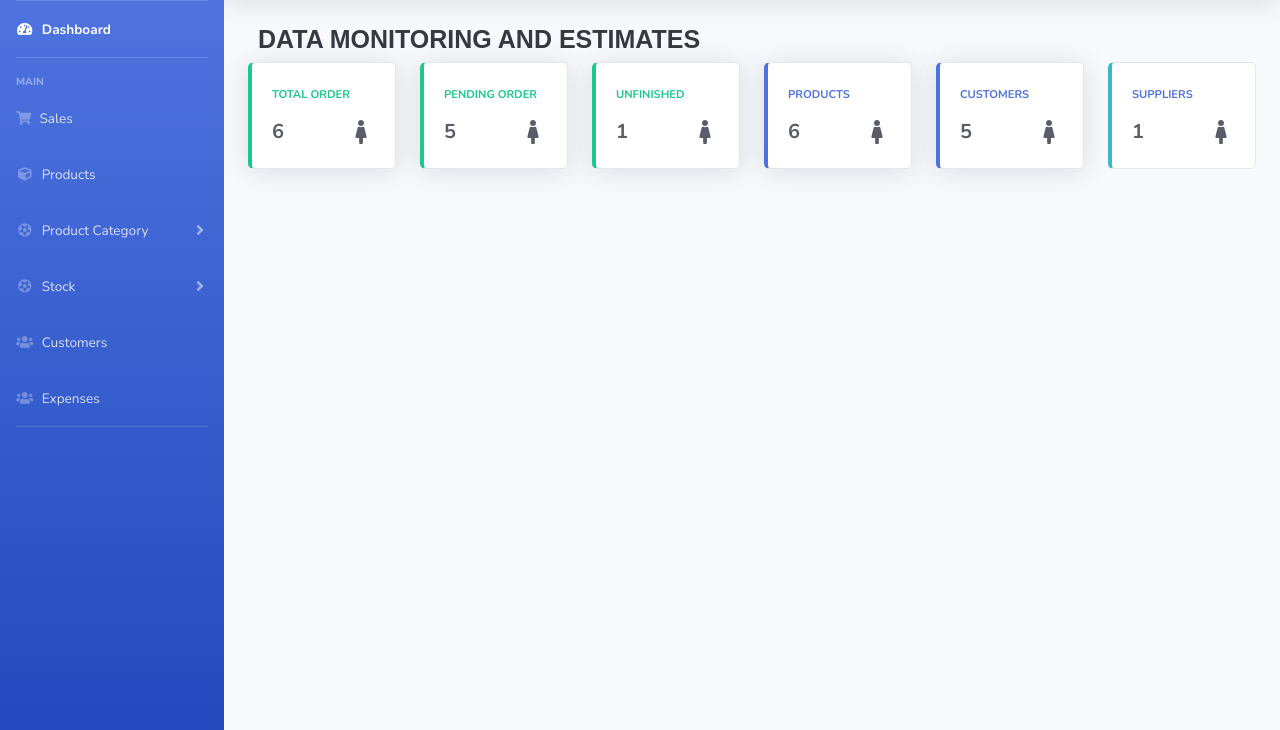
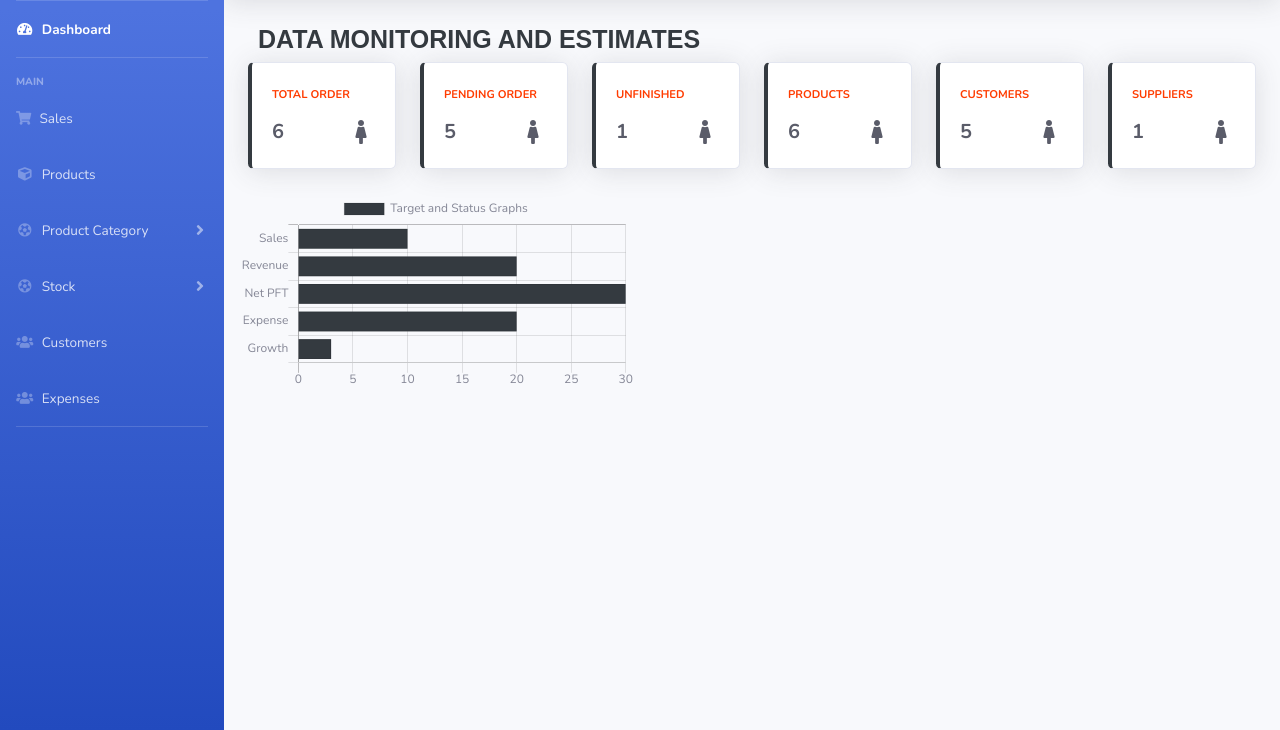
Before and after one commit to mariannejordan20/BizmaPOS, a PHP site: page / in a window 1280 px wide. Shown: the part 70-800 px from the top of the page. Run offline with PHP 8.4, Linux system fonts and the light colour scheme; a user stored in the database is signed in; data comes from the database, SQL or seed files in the repository.

Commit message:
changed dashboard

```diff
--- a/header.php
+++ b/header.php
@@ -21,5 +21,8 @@
     <!-- Custom styles for this template-->
     <link href="css/sb-admin-2.min.css" rel="stylesheet">
 
+    <link rel="stylesheet" href="style2.css">
+    <script src="https://cdn.jsdelivr.net/npm/chart.js"></script>
+
 
 </head>
--- a/index.php
+++ b/index.php
@@ -45,6 +45,12 @@ include('connection.php');
             <div id="content">
 <head>
     <title> Login Form Design </title>
+    <style>
+    .border-left-primary-custom {
+        border-left-color: #343a40;
+        border-left-width: 4px;
+    }
+</style>
 
 </head>
                 <!-- Topbar -->
@@ -110,11 +116,11 @@ include('connection.php');
 
                         <!-- Earnings (Monthly) Card Example -->
                         <div class="col-xl-2 col-md-6 mb-4">
-                            <div class="card border-left-success shadow h-100 py-1">
+                            <div class="card border-left-primary-custom shadow h-100 py-1">
                                 <div class="card-body">
                                     <div class="row no-gutters align-items-center">
                                         <div class="col mr-2">
-                                            <div class="text-xs font-weight-bold text-success text-uppercase mb-3">
+                                            <div class="text-xs font-weight-bold text-uppercase mb-3" style="color: #ff3c00">
                                                 TOTAL ORDER</div>
                                                 <div class="h5 mb-0 font-weight-bold text-gray-800">
                                                     <?php
@@ -139,11 +145,11 @@ include('connection.php');
 
                         <!-- Earnings (Monthly) Card Example -->
                         <div class="col-xl-2 col-md-6 mb-4">
-                            <div class="card border-left-success shadow h-100 py-1">
+                            <div class="card border-left-primary-custom shadow h-100 py-1">
                                 <div class="card-body">
                                     <div class="row no-gutters align-items-center">
                                         <div class="col mr-2">
-                                            <div class="text-xs font-weight-bold text-success text-uppercase mb-3">
+                                            <div class="text-xs font-weight-bold text-uppercase mb-3" style="color: #ff3c00">
                                                 PENDING ORDER</div>
                                             <div class="h5 mb-0 font-weight-bold text-gray-800">
                                                  <?php
@@ -170,11 +176,11 @@ include('connection.php');
 
                         <!-- Earnings (Monthly) Card Example -->
                        <div class="col-xl-2 col-md-6 mb-4">
-                            <div class="card border-left-success shadow h-100 py-1">
+                            <div class="card border-left-primary-custom shadow h-100 py-1">
                                 <div class="card-body">
                                     <div class="row no-gutters align-items-center">
                                         <div class="col mr-2">
-                                            <div class="text-xs font-weight-bold text-success text-uppercase mb-3">
+                                            <div class="text-xs font-weight-bold text-uppercase mb-3" style="color: #ff3c00">
                                                 UNFINISHED</div>
                                             <div class="h5 mb-0 font-weight-bold text-gray-800">
                                                  <?php
@@ -200,11 +206,11 @@ include('connection.php');
                         </div>
 
                         <div class="col-xl-2 col-md-6 mb-4">
-                            <div class="card border-left-primary shadow h-100 py-1">
+                            <div class="card border-left-primary-custom shadow h-100 py-1">
                                 <div class="card-body">
                                     <div class="row no-gutters align-items-center">
                                         <div class="col mr-2">
-                                            <div class="text-xs font-weight-bold text-primary text-uppercase mb-3">
+                                            <div class="text-xs font-weight-bold text-uppercase mb-3" style="color: #ff3c00">
                                                 PRODUCTS</div>
                                                 <div class="h5 mb-0 font-weight-bold text-gray-800">
                                                     <?php
@@ -229,11 +235,11 @@ include('connection.php');
 
                         <!-- Earnings (Monthly) Card Example -->
                         <div class="col-xl-2 col-md-6 mb-4">
-                            <div class="card border-left-primary shadow h-100 py-1">
+                            <div class="card border-left-primary-custom shadow h-100 py-1">
                                 <div class="card-body">
                                     <div class="row no-gutters align-items-center">
                                         <div class="col mr-2">
-                                            <div class="text-xs font-weight-bold text-primary text-uppercase mb-3">
+                                            <div class="text-xs font-weight-bold text-uppercase mb-3" style="color: #ff3c00">
                                                 CUSTOMERS</div>
                                             <div class="h5 mb-0 font-weight-bold text-gray-800">
                                                  <?php
@@ -260,11 +266,11 @@ include('connection.php');
 
                         <!-- Earnings (Monthly) Card Example -->
                        <div class="col-xl-2 col-md-6 mb-4">
-                            <div class="card border-left-info primary h-100 py-1">
+                            <div class="card border-left-primary-custom shadow h-100 py-1">
                                 <div class="card-body">
                                     <div class="row no-gutters align-items-center">
                                         <div class="col mr-2">
-                                            <div class="text-xs font-weight-bold text-primary text-uppercase mb-3">
+                                            <div class="text-xs font-weight-bold text-uppercase mb-3" style="color: #ff3c00">
                                                 SUPPLIERS</div>
                                             <div class="h5 mb-0 font-weight-bold text-gray-800">
                                                  <?php
@@ -292,6 +298,13 @@ include('connection.php');
                     <div class="col-xl-12 col-md-12 mb-12">
 
 
+                    </div>
+
+                        <!-- Additional Canvas for Bar Graph -->
+                    <div class="row">
+                        <div class="col-xl-12 col-md-12 mb-12">
+                            <canvas id="myBarChart" width="400" height="200"></canvas>
+                        </div>
                     </div>
 
 
@@ -363,6 +376,40 @@ include('connection.php');
     <script src="js/demo/chart-area-demo.js"></script>
     <script src="js/demo/chart-pie-demo.js"></script>
 
+
+    <script>
+    // Your PHP data for the bar graph
+    var barChartData = {
+        labels: ['Sales', 'Revenue', 'Net PFT', 'Expense', 'Growth'],
+        datasets: [{
+            label: 'Target and Status Graphs',
+            backgroundColor: '#343a40',
+            borderWidth: 1,
+            data: [10, 20, 30, 20, 3]  // Replace this with your actual data
+        }]
+    };
+
+    // Get the canvas element and initialize the bar chart
+    var ctx = document.getElementById('myBarChart').getContext('2d');
+    var myBarChart = new Chart(ctx, {
+        type: 'horizontalBar',  // Set the type to 'horizontalBar'
+        data: barChartData,
+        options: {
+            responsive: true,
+            scales: {
+                x: {
+                    beginAtZero: true
+                },
+                y: {
+                    display: false,  // Hide the y-axis
+                }
+            }
+        }
+    });
+</script>
+
+
+
 </body>
 
 </html>
```
